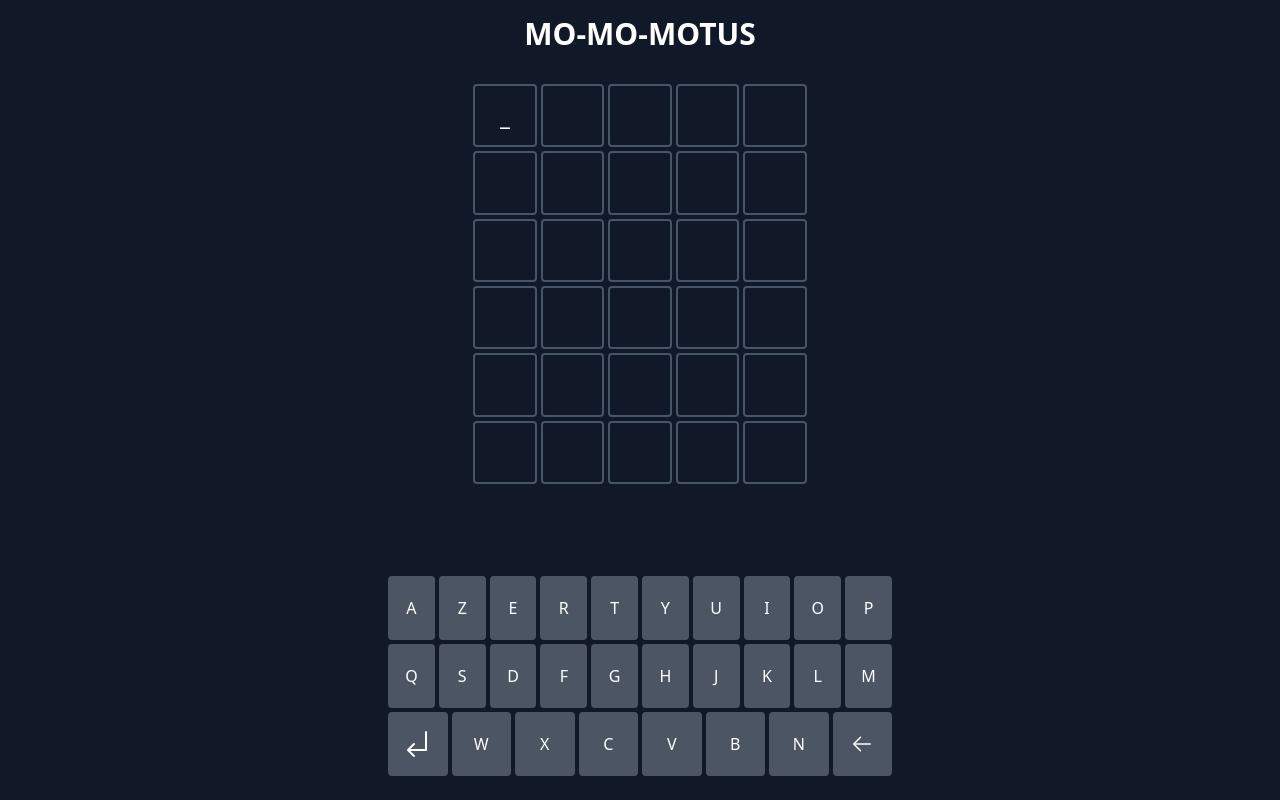
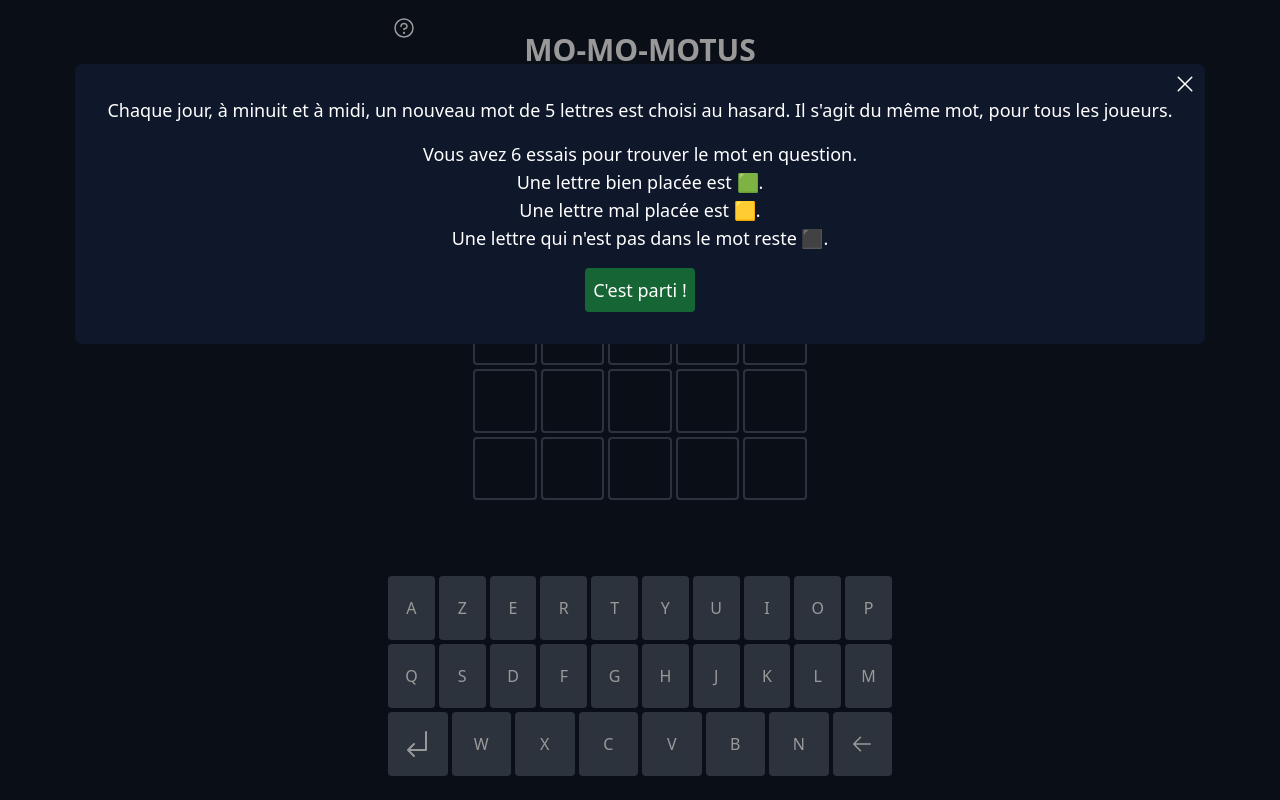
Before and after one commit to scambier/mo-mo-motus, a Vue app: page / in a window 1280 px wide. Built offline with nearby package versions, Linux system fonts and the light colour scheme.

Commit message:
Welcome screen

```diff
--- a/src/App.vue
+++ b/src/App.vue
@@ -1,13 +1,33 @@
 <template>
   <router-view />
-  <ModalLoser v-if=" isGameover && !isWinner" />
-  <ModalWinner v-if="isGameover && isWinner" />
+  <Transition>
+    <ModalWelcome v-if="isVisibleModalWelcome" />
+  </Transition>
+  <Transition>
+    <ModalLoser v-if="isVisibleModalLoser" />
+  </Transition>
+  <Transition>
+    <ModalWinner v-if="isVisibleModalWinner" />
+  </Transition>
   <ToastMessage />
 </template>
 
+<style scoped>
+.v-enter-active,
+.v-leave-active {
+  transition: opacity 0.5s ease;
+}
+
+.v-enter-from,
+.v-leave-to {
+  opacity: 0;
+}
+</style>
 <script setup lang="ts">
 import ToastMessage from './components/ToastMessage.vue'
-import { isGameover, isWinner } from './composables/game-state'
 import ModalLoser from './components/ModalLoser.vue'
 import ModalWinner from './components/ModalWinner.vue'
+import ModalWelcome from './components/ModalWelcome.vue'
+import { isVisibleModalLoser, isVisibleModalWelcome, isVisibleModalWinner } from './composables/modal-manager'
+
 </script>
--- a/src/components/ModalBase.vue
+++ b/src/components/ModalBase.vue
@@ -1,6 +1,5 @@
 <template>
   <!-- Overlay -->
-  <Transition>
   <div
     v-if="isVisible"
     class="flex absolute top-0 left-0 justify-center w-screen h-screen text-white bg-black/40">
@@ -15,20 +14,7 @@
       <slot />
     </div>
   </div>
-  </Transition>
 </template>
-
-<style scoped>
-.v-enter-active,
-.v-leave-active {
-  transition: opacity 0.5s ease;
-}
-
-.v-enter-from,
-.v-leave-to {
-  opacity: 0;
-}
-</style>
 
 <script setup lang="ts">
 import { ref } from 'vue'
@@ -42,4 +28,6 @@ function closeModal(): void {
   isVisible.value = false
   emits('clickClose')
 }
+
+defineExpose({ closeModal })
 </script>
--- /dev/null
+++ b/src/components/ModalWelcome.vue
@@ -0,0 +1,26 @@
+<template>
+  <ModalBase ref="base">
+    <div class="mb-4">
+      Chaque jour, à minuit et à midi, un nouveau mot de 5 lettres est choisi au
+      hasard. Il s'agit du même mot, pour tous les joueurs.
+    </div>
+    <div class="mb-4">
+      Vous avez 6 essais pour trouver le mot en question.<br>
+      Une lettre bien placée est 🟩.<br>
+      Une lettre mal placée est 🟨.<br>
+      Une lettre qui n'est pas dans le mot reste ⬛.
+    </div>
+    <button
+      @click="base?.closeModal()"
+      class="items-center p-2 bg-green-800 hover:bg-green-900 rounded">
+      C'est parti !
+    </button>
+  </ModalBase>
+</template>
+
+<script setup lang="ts">
+import ModalBase from './ModalBase.vue'
+import { ref } from 'vue'
+
+const base = ref<InstanceType<typeof ModalBase> | null>(null)
+</script>
--- a/src/components/ModalWinner.vue
+++ b/src/components/ModalWinner.vue
@@ -25,6 +25,10 @@
 
 <script setup lang="ts">
 import ModalBase from './ModalBase.vue'
-import { getTimeBeforeNextWord, wordToFind, wordToFindAccented } from '@/composables/game-state'
+import {
+  getTimeBeforeNextWord,
+  wordToFind,
+  wordToFindAccented,
+} from '@/composables/game-state'
 import ShareButton from './ShareButton.vue'
 </script>
--- /dev/null
+++ b/src/composables/modal-manager.ts
@@ -0,0 +1,25 @@
+import { getCurrentDate } from '@/utils'
+import differenceInDays from 'date-fns/differenceInDays'
+import getDay from 'date-fns/getDay'
+import { computed, ref } from 'vue'
+import { isGameover, isWinner } from './game-state'
+import { lastWelcomeDate, setLastWelcomeDate } from './storage'
+
+export const isVisibleModalLoser = computed(
+  () => isGameover.value && !isWinner.value,
+)
+
+export const isVisibleModalWinner = computed(
+  () => isGameover.value && isWinner.value,
+)
+
+const now = getCurrentDate()
+/**
+ * Defaults to true if the welcome screen was not yet shown today
+ */
+export const isVisibleModalWelcome = ref(
+  differenceInDays(now, lastWelcomeDate) > 0,
+)
+if (isVisibleModalWelcome.value) {
+  setLastWelcomeDate()
+}
--- a/src/composables/storage.ts
+++ b/src/composables/storage.ts
@@ -1,4 +1,4 @@
-import { getSessionId } from '@/utils'
+import { getCurrentDate, getSessionId } from '@/utils'
 import { guesses } from './game-state'
 import { showToast } from './toast-manager'
 
@@ -46,6 +46,21 @@ export function getConfirmedWords(): string[] {
   }
 }
 
+export const lastWelcomeDate: Date = (() => {
+  try {
+    return new Date(getItem('lastWelcome')!)
+  }
+  catch (e) {
+    return new Date('1970-01-01')
+  }
+})()
+
+export function setLastWelcomeDate(): void {
+  setItem('lastWelcome', getCurrentDate().toISOString())
+}
+
+/**/
+
 function setItem(key: string, val: string): void {
   localStorage.setItem(prefix + key, val)
 }
--- a/src/views/GameView.vue
+++ b/src/views/GameView.vue
@@ -1,8 +1,20 @@
 <template>
-  <div class="flex flex-col items-center mx-auto w-full max-w-lg h-full">
-    <h1 class="m-4 text-3xl font-bold text-white">
-      MO-MO-MOTUS
-    </h1>
+  <div class="flex flex-col items-center pt-4 mx-auto w-full max-w-lg h-full">
+    <!-- Header -->
+    <div class="flex flex-row justify-between w-full text-white">
+      <div class="pl-2 w-8 text-xl">
+        <button
+          @click="isVisibleModalWelcome = true"
+          class="h-fit">
+          <IconQuestion />
+        </button>
+      </div>
+      <h1 class="flex-1 m-4 text-3xl font-bold text-center">
+        MO-MO-MOTUS
+      </h1>
+      <div class="w-8" />
+    </div>
+
     <!-- Grid container -->
     <div class="flex flex-1 justify-center w-full">
       <!-- Grid -->
@@ -53,6 +65,8 @@ import {
   getConfirmedWords as getsavedWords,
   saveConfirmedWords,
 } from '@/composables/storage'
+import IconQuestion from '~icons/ph/question'
+import { isVisibleModalWelcome } from '@/composables/modal-manager'
 
 const grid = ref<HTMLDivElement | null>(null)
 watchEffect(() => {
```
Lines whose indentation alone changed are shown as unchanged.
